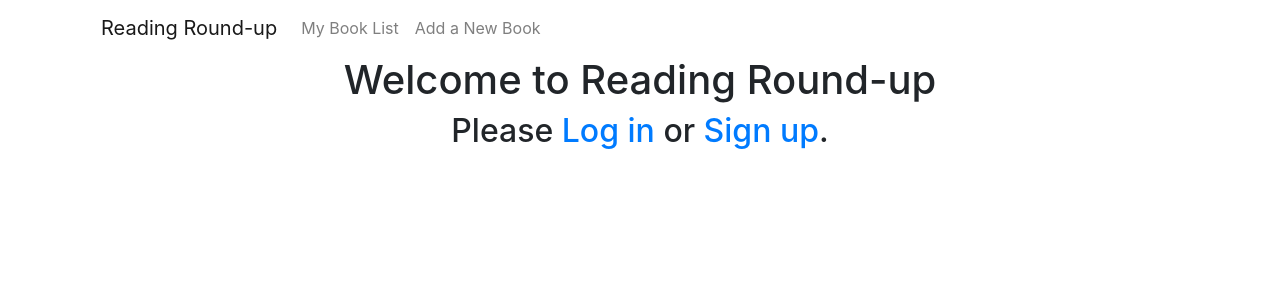
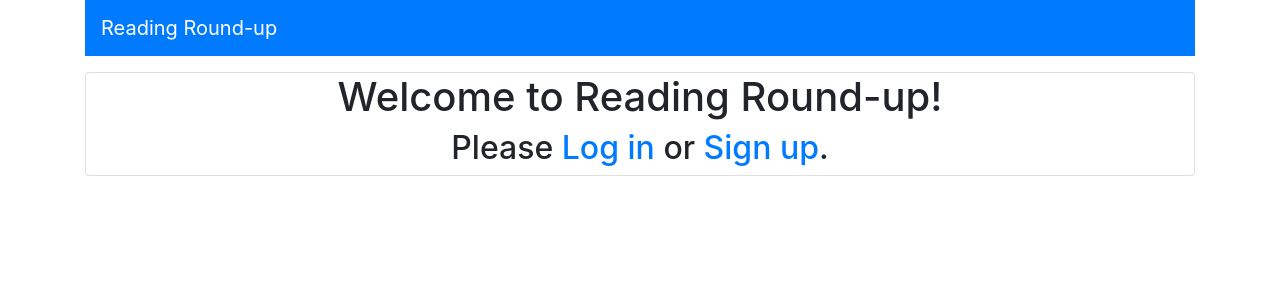
Before and after one commit to AlisonW417/reading-round-up, a React (Create React App) app in the folder reading-round-up-frontend/: page / in a window 1280 px wide. Shown: the top 300 px of the page. Built offline with nearby package versions, Linux system fonts and the light colour scheme; no server answers.

Commit message:
added react-bootstrap

```diff
--- a/reading-round-up-frontend/src/App.css
+++ b/reading-round-up-frontend/src/App.css
@@ -1,4 +1,8 @@
 .App {
+  text-align: left;
+}
+
+h1, h2 {
   text-align: center;
 }
 
--- a/reading-round-up-frontend/src/App.js
+++ b/reading-round-up-frontend/src/App.js
@@ -1,10 +1,10 @@
 import React from 'react';
 import './App.css';
+import 'bootstrap/dist/css/bootstrap.min.css';
 import Navigation from './components/Navigation'
 import Home from './components/Home'
 import Login from './components/Login'
 import Signup from './components/Signup'
-import MainContainer from './components/MainContainer'
 import BookList from './components/BookList'
 import NewBookForm from './components/NewBookForm'
 import BookCard from './components/BookCard';
@@ -24,7 +24,7 @@ class App extends React.Component {
     return (
       <div className="App">
         <Navigation />
-        <Route exact path='/' render={() => loggedIn ? <MainContainer /> : <Home />}/>
+        <Route exact path='/' render={() => loggedIn ? <BookList /> : <Home />}/>
         <Route exact path='/login' component={Login} />
         <Route exact path='/signup' component={Signup} />
         <Route exact path='/books' component={BookList} />
--- a/reading-round-up-frontend/src/actions/currentUser.js
+++ b/reading-round-up-frontend/src/actions/currentUser.js
@@ -97,9 +97,8 @@ export const getCurrentUser = () => {
         })
         .then(r => r.json())
         .then(resp => {
-            console.log(resp)
             if (resp.error) {
-                alert(resp.error)
+                console.log(resp.error)
             } else {
                 dispatch(setCurrentUser(resp.data))
                 dispatch(getBookList())
--- a/reading-round-up-frontend/src/components/BookCard.js
+++ b/reading-round-up-frontend/src/components/BookCard.js
@@ -1,11 +1,13 @@
 import React from 'react'
 // import { Link } from 'react-router-dom'
-import { Card } from 'react-bootstrap'
+import { Card, Col, Row } from 'react-bootstrap'
 
 const BookCard = ({ book }) => {
     return (
         book ?
-            <Card border="primary" style={{ width: '18rem' }}>
+        <Row className="mb-3 justify-content-center">
+            <Col xs="auto" md="4">
+                <Card border="primary" style={{ width: '18rem' }} >
                     <Card.Body>
                         <Card.Title>{book.attributes.title}</Card.Title>
                         <Card.Subtitle>{book.attributes.author}</Card.Subtitle>
@@ -13,7 +15,9 @@ const BookCard = ({ book }) => {
                         <Card.Text>{book.attributes.notes}</Card.Text>
                         <Card.Link href={`/books/${book.id}/edit`}>Edit this book</Card.Link>
                     </Card.Body>
-            </Card> :
+                </Card>
+            </Col>
+        </Row>:
         null
     )
 }
--- a/reading-round-up-frontend/src/components/BookList.js
+++ b/reading-round-up-frontend/src/components/BookList.js
@@ -7,6 +7,7 @@ const BookList = (props) => {
     const bookCards = props.books.map(book => <BookCard book={book} key={book.id} />)
     return (
         <Container>
+            <h1>My Book List</h1>
             <CardDeck>
                 { bookCards.length > 0 ? bookCards : null }
             </CardDeck>
--- a/reading-round-up-frontend/src/components/EditBookForm.js
+++ b/reading-round-up-frontend/src/components/EditBookForm.js
@@ -41,12 +41,13 @@ class EditBookForm extends React.Component {
     render () {
         return (
             <Container>
+                <h2>Editing {this.props.editBookFormData.title} </h2>
                 <Form onSubmit={this.handleOnSubmit}>
                     <Form.Group>
-                        <Form.Control placeholder="author" name="author" type="text" value={this.props.editBookFormData.author} onChange={this.handleOnChange} />
+                        <Form.Control placeholder="title" name="title" type="text" value={this.props.editBookFormData.title} onChange={this.handleOnChange} />
                     </Form.Group>
                     <Form.Group>
-                        <Form.Control placeholder="title" name="title" type="text" value={this.props.editBookFormData.title} onChange={this.handleOnChange} />
+                        <Form.Control placeholder="author" name="author" type="text" value={this.props.editBookFormData.author} onChange={this.handleOnChange} />
                     </Form.Group>
                     <Form.Group>
                         <Form.Control placeholder="date finished" name="dateFinished" type="date" value={this.props.editBookFormData.dataFinished} onChange={this.handleOnChange} />
--- a/reading-round-up-frontend/src/components/Home.js
+++ b/reading-round-up-frontend/src/components/Home.js
@@ -1,11 +1,16 @@
 import React from 'react'
 import { Link } from 'react-router-dom'
+import { Container, Card } from 'react-bootstrap'
 
 const Home = () => (
-    <div>
-        <h1>Welcome to Reading Round-up</h1>
-        <h2>Please <Link to='/login'>Log in</Link> or <Link to='/signup'>Sign up</Link>.</h2>
-    </div>
+    <Container>
+        <div>
+            <Card>
+                <h1>Welcome to Reading Round-up!</h1>
+                <h2>Please <Link to='/login'>Log in</Link> or <Link to='/signup'>Sign up</Link>.</h2>
+            </Card>
+        </div>
+    </Container>
 )
 
 export default Home;
--- a/reading-round-up-frontend/src/components/Login.js
+++ b/reading-round-up-frontend/src/components/Login.js
@@ -20,6 +20,7 @@ const Login = ({ loginFormData, updateLoginForm, login, history }) => {
 
     return (
         <Container>
+            <h2>Welcome Back! Please log in.</h2>
             <Form onSubmit={ handleOnSubmit }>
                 <Form.Group>
                     <Form.Control placeholder="username" name="username" type="text" value={ loginFormData.username } onChange={ handleOnChange } />
--- a/reading-round-up-frontend/src/components/MainContainer.js
+++ /dev/null
@@ -1,13 +0,0 @@
-import React from 'react';
-import BookList from './BookList'
-
-const MainContainer = () => {
-    return (
-        <div>
-            <h1>Reading Round-up</h1>
-            <BookList />
-        </div>
-    )
-}
-
-export default MainContainer;
--- a/reading-round-up-frontend/src/components/Navigation.js
+++ b/reading-round-up-frontend/src/components/Navigation.js
@@ -10,13 +10,19 @@ const Navigation = (props) => {
 
     return (
         <Container>
-            <Navbar>
-                <Navbar.Brand href='/'>Reading Round-up</Navbar.Brand>
-                <Nav>
-                    <Nav.Link href='/books'>My Book List</Nav.Link>
-                    <Nav.Link href='/books/new'>Add a New Book</Nav.Link>
-                    { props.currentUser ? <Logout /> : null }
-                </Nav>
+            <Navbar bg="primary" variant="dark" className="mb-3">
+                <Container>
+                    <Navbar.Brand href='/'>Reading Round-up</Navbar.Brand>
+                    <Navbar.Collapse>
+                    { props.currentUser ?
+                    <Nav className="me-auto">
+
+                        <Nav.Link href='/books'>My Book List</Nav.Link>
+                        <Nav.Link href='/books/new'>Add a New Book</Nav.Link>
+                    </Nav> : null }
+                    </Navbar.Collapse>
+                    <Nav className="justify-content-end">{ props.currentUser ? <Logout /> : null }</Nav>
+                </Container>
             </Navbar>
         </Container>
     )
--- a/reading-round-up-frontend/src/components/NewBookForm.js
+++ b/reading-round-up-frontend/src/components/NewBookForm.js
@@ -24,12 +24,13 @@ const NewBookForm = ( { newBookFormData, userId, updateNewBookForm, createBook,
 
     return (
         <Container>
+            <h2>Add a new book to your reading round-up!</h2>
             <Form onSubmit={handleOnSubmit}>
                 <Form.Group>
-                    <Form.Control placeholder="author" name="author" type="text" value={newBookFormData.author} onChange={handleOnChange} />
+                    <Form.Control placeholder="title" name="title" type="text" value={newBookFormData.title} onChange={handleOnChange} />
                 </Form.Group>
                 <Form.Group>
-                    <Form.Control placeholder="title" name="title" type="text" value={newBookFormData.title} onChange={handleOnChange} />
+                    <Form.Control placeholder="author" name="author" type="text" value={newBookFormData.author} onChange={handleOnChange} />
                 </Form.Group>
                 <Form.Group>
                     <Form.Control placeholder="date finished" name="dateFinished" type="date" value={newBookFormData.dataFinished} onChange={handleOnChange} />
--- a/reading-round-up-frontend/src/components/Signup.js
+++ b/reading-round-up-frontend/src/components/Signup.js
@@ -20,6 +20,7 @@ const Signup = ({ signupFormData, updateSignupForm, signup, history }) => {
 
     return (
         <Container>
+            <h2>Welcome to Reading Round-up! Sign up to start logging your books.</h2>
             <Form onSubmit={ handleOnSubmit }>
                 <Form.Group>
                     <Form.Control placeholder="name" name="name" type="text" value={ signupFormData.name } onChange={ handleOnChange } />
```
Lines whose indentation alone changed are shown as unchanged.
